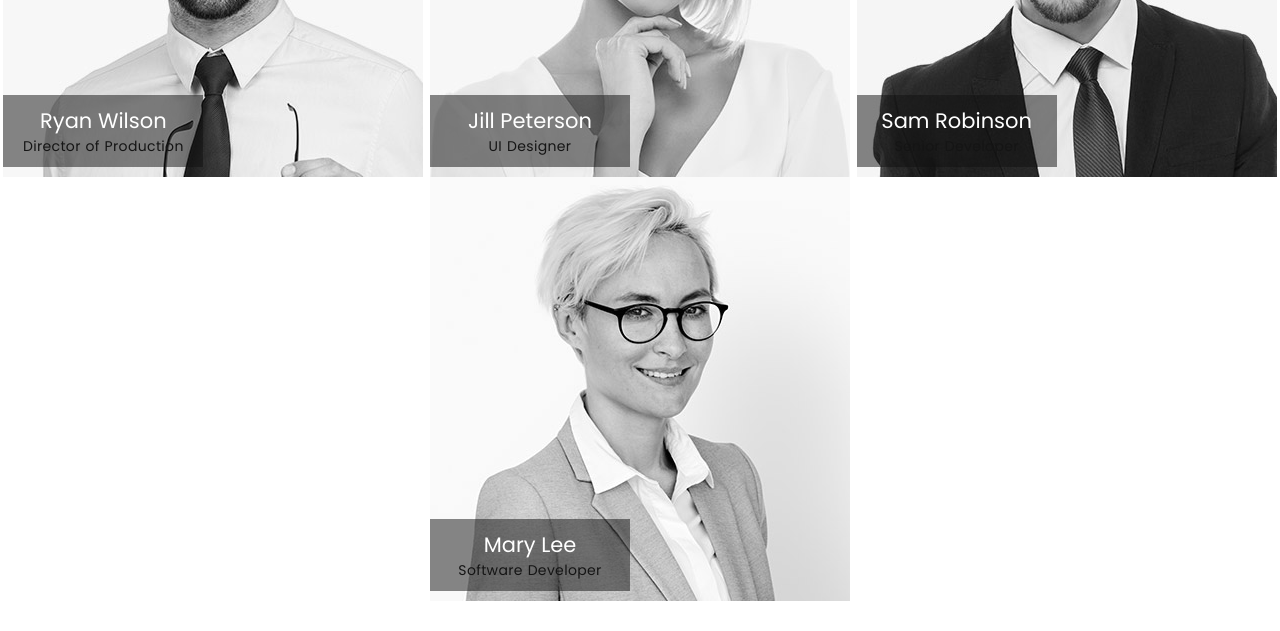
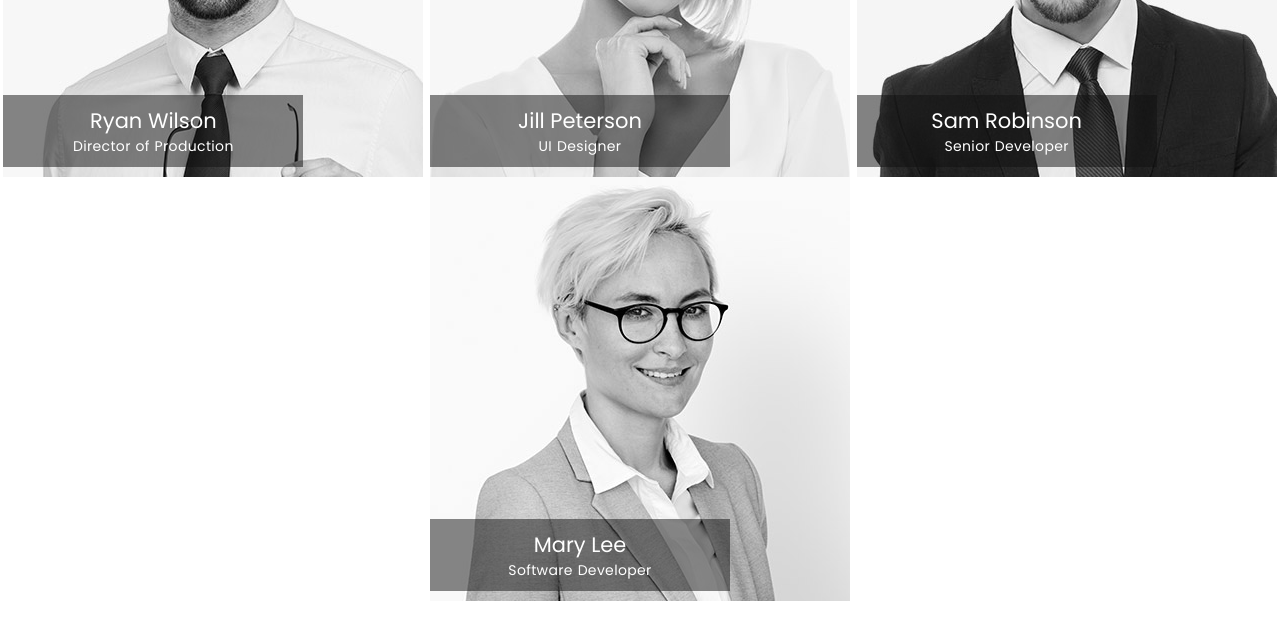
Before and after one commit to luky1300/fluffy-memory, a React (Create React App) app: page / in a window 1280 px wide. Shown: the part 4080-4711 px from the top of the page. Built offline with nearby package versions, Linux system fonts and the light colour scheme.

Commit message:
fix font issue on p tag and change width of meet team text block

```diff
--- a/src/style/MeetTheTeam.css
+++ b/src/style/MeetTheTeam.css
@@ -40,12 +40,12 @@
   position: absolute;
   text-align: center;
   transition: transform 0.2s ease-in;
-  width: 200px;
+  width: 300px;
   z-index: 20;
 }
 
 .meet-team-text-block:hover {
-  width: 300px;
+  width: 350px;
 }
 
 .meet-the-team-h4 {
@@ -64,4 +64,5 @@
   letter-spacing: 0.025em;
   line-height: 1.5;
   margin: 0;
+  color: white;
 }
```
